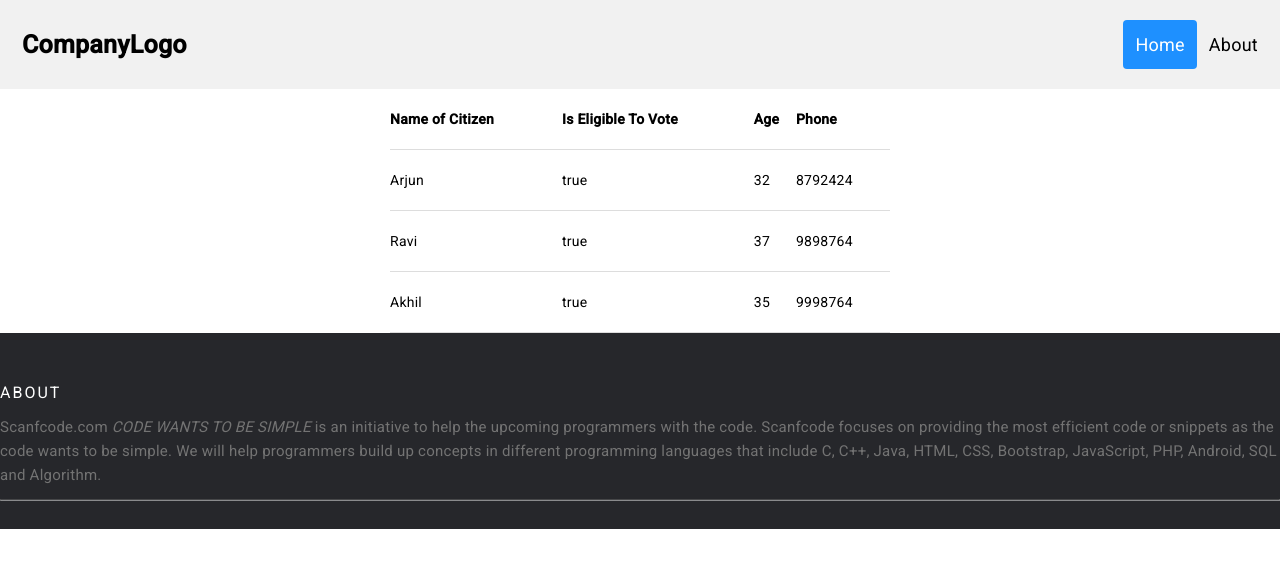
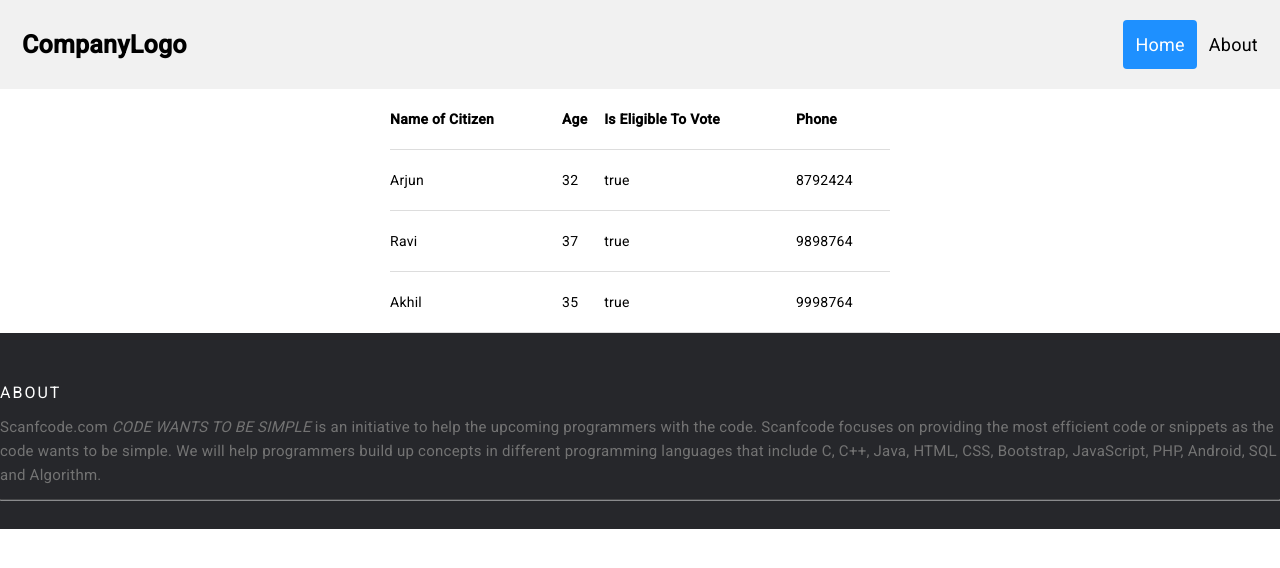
Before and after one commit to shabasy002/Table-Live, an Angular app: page /about in a window 1280 px wide. Shown: the top 568 px of the page. Built offline with nearby package versions, Linux system fonts and the light colour scheme.

Commit message:
calling-from-child-component

```diff
--- a/src/app/components/election-table/election-table.component.html
+++ b/src/app/components/election-table/election-table.component.html
@@ -1,27 +1,4 @@
- <!-- <table mat-table [dataSource]="dataSource" class="mat-elevation-z8">
 
-
-
-    <ng-container matColumnDef="age">
-      <th mat-header-cell *matHeaderCellDef>Age </th>
-      <td mat-cell *matCellDef="let element"> {{element.age}} </td>
-    </ng-container>
-    <ng-container matColumnDef="name">
-      <th mat-header-cell *matHeaderCellDef> Name </th>
-      <td mat-cell *matCellDef="let element"> {{element.name}} </td>
-    </ng-container>
-    <ng-container matColumnDef="phone">
-      <th mat-header-cell *matHeaderCellDef> Phone </th>
-      <td mat-cell *matCellDef="let element"> {{element.phone}} </td>
-    </ng-container>
-    <ng-container matColumnDef="isWhatsappUser">
-        <th mat-header-cell *matHeaderCellDef> Whatsapp</th>
-        <td mat-cell *matCellDef="let element"> {{element.isWhatsappUser? 'Yes' : 'No'}} </td>
-    </ng-container>
-
-    <tr mat-header-row *matHeaderRowDef="displayedColumns"></tr>
-    <tr mat-row *matRowDef="let row; columns: columnConfigurations;"></tr>
-  </table>  -->
 
    <table>
     <tbody>
@@ -31,7 +8,7 @@
       </tr>
 
       </ng-container>
-     <tr  *ngFor="let i of dataSource;let x= index;">
+     <tr  *ngFor="let i of ELEMENT_DATA;let x= index;">
       <ng-container *ngFor="let k of columnConfigurations ">
         <td >{{k.cell[x]}}</td>
 
--- a/src/app/components/election-table/election-table.component.ts
+++ b/src/app/components/election-table/election-table.component.ts
@@ -1,33 +1,16 @@
 import { CommonModule } from '@angular/common';
-import {Component, OnInit} from '@angular/core';
+import {Component, Input, OnInit, input} from '@angular/core';
 import { FormsModule } from '@angular/forms';
 import {MatTableModule} from '@angular/material/table';
 import { MatTableDataSource } from '@angular/material/table';
+import {ColumnConfiguration} from '../../model/column-configutation'
+import {VotersList} from '../../model/voters-list'
 
-export interface VotersList {
-  name: string;
-  age: number;
-  phone: number;
-  isWhatsappUser: boolean;
-  constituency:string;
-  isEligibleToVote:boolean;
-}
 
-const ELEMENT_DATA: VotersList[] = [
-	{ name: 'Arjun', age: 32, phone: 8792424, isWhatsappUser: true, constituency: 'Thiruvanthapuram', isEligibleToVote: true},
-	{ name: 'Ravi', age: 37, phone: 9898764, isWhatsappUser: false, constituency: 'Kollam', isEligibleToVote: true},
-  { name: 'Akhil', age: 35, phone: 9998764, isWhatsappUser: true, constituency: 'Kocchi', isEligibleToVote: true}
-];
-function myFunction(){
 
-}
 
-interface ColumnConfiguration {
-	columnDef: string;
-	title: string;
-  cell:any;
-	//displayStyle: DisplayStyle
-}
+
+
 
 @Component({
   selector: 'app-election-table',
@@ -36,22 +19,11 @@ interface ColumnConfiguration {
   templateUrl: './election-table.component.html',
   styleUrl: './election-table.component.scss'
 })
+
 export class ElectionTableComponent implements OnInit {
-  columnConfigurations: Array<ColumnConfiguration> = [
-    { columnDef: 'name', title: 'Name of Citizen', cell:ELEMENT_DATA.map(function (user) {
-      return user.name;
-  })},
-     { columnDef: 'isEligibleToVote', title: 'Is Eligible To Vote', cell:ELEMENT_DATA.map(function (user) {
-      return user.isEligibleToVote;
-  })},
-     { columnDef: 'age', title: 'Age', cell:ELEMENT_DATA.map(function (user) {
-      return user.age;
-  })},
-     { columnDef: 'phone', title: 'Phone', cell:ELEMENT_DATA.map(function (user) {
-      return user.phone;
-  })}
-  ];
-  dataSource = ELEMENT_DATA;
+  @Input() columnConfigurations: Array<any> = [];
+  @Input() ELEMENT_DATA: Array<any> = [];
+  //dataSource = this.ELEMENT_DATA;
   displayedColumns: Array<string> = [];
   property:number = 0;
 
@@ -61,7 +33,7 @@ export class ElectionTableComponent implements OnInit {
   ngOnInit(): void {
     let val:string="name";
 
-    let newArr:Array<VotersList>=ELEMENT_DATA;
+    //let newArr:Array<VotersList>=ELEMENT_DATA;
 
 
     //console.log( newArr);
--- /dev/null
+++ b/src/app/model/column-configutation.ts
@@ -0,0 +1,6 @@
+export interface ColumnConfiguration {
+	columnDef: string;
+	title: string;
+  cell:any;
+	//displayStyle: DisplayStyle
+}
--- /dev/null
+++ b/src/app/model/voters-list.ts
@@ -0,0 +1,8 @@
+export interface VotersList {
+	name: string;
+	age: number;
+	phone: number;
+	isWhatsappUser: boolean;
+	constituency:string;
+	isEligibleToVote:boolean;
+  }
--- a/src/app/pages/about-us/about-us.component.html
+++ b/src/app/pages/about-us/about-us.component.html
@@ -1,2 +1 @@
-<!-- <app-table [tableHead]="tableHead" [tableValues]="tableValues"></app-table> -->
-<app-election-table></app-election-table>
+<app-election-table [columnConfigurations]="columnConfigurations" [ELEMENT_DATA]="ELEMENT_DATA"></app-election-table>
--- a/src/app/pages/about-us/about-us.component.ts
+++ b/src/app/pages/about-us/about-us.component.ts
@@ -1,6 +1,8 @@
 import { Component } from '@angular/core';
 import { TableComponent } from '../../components/table/table.component';
 import { ElectionTableComponent } from '../../components/election-table/election-table.component';
+import { ColumnConfiguration } from '../../model/column-configutation';
+import { VotersList } from '../../model/voters-list';
 
 @Component({
   selector: 'app-about-us',
@@ -10,35 +12,24 @@ import { ElectionTableComponent } from '../../components/election-table/election
   styleUrl: './about-us.component.scss'
 })
 export class AboutUsComponent {
+   ELEMENT_DATA: VotersList[] = [
+    { name: 'Arjun', age: 32, phone: 8792424, isWhatsappUser: true, constituency: 'Thiruvanthapuram', isEligibleToVote: true},
+    { name: 'Ravi', age: 37, phone: 9898764, isWhatsappUser: false, constituency: 'Kollam', isEligibleToVote: true},
+    { name: 'Akhil', age: 35, phone: 9998764, isWhatsappUser: true, constituency: 'Kocchi', isEligibleToVote: true}
+  ];
+  columnConfigurations: Array<ColumnConfiguration> = [
+    { columnDef: 'name', title: 'Name of Citizen', cell:this.ELEMENT_DATA.map(function (user) {
+      return user.name;
+  })},
 
-  tableHead=[
-    "Name", "Phone Number", "Network Name", "Address", "Use whatsapp"
+     { columnDef: 'age', title: 'Age', cell:this.ELEMENT_DATA.map(function (user) {
+      return user.age;
+  })},
+  { columnDef: 'isEligibleToVote', title: 'Is Eligible To Vote', cell:this.ELEMENT_DATA.map(function (user) {
+    return user.isEligibleToVote;
+})},
+     { columnDef: 'phone', title: 'Phone', cell:this.ELEMENT_DATA.map(function (user) {
+      return user.phone;
+  })}
   ];
-  tableValues = [
-
-   {
-     name: "Nikhil",
-     phoneNumber: "9022355615",
-     networkName: "Jio",
-     address:"Some Address",
-     useWhatsapp:false
-   },
-   {
-     name: "Varun",
-     phoneNumber: "6022355615",
-     networkName: "ACT",
-     address:"Some Address",
-
-     useWhatsapp:false
-   },
-   {
-    name: "Charan",
-    phoneNumber: "6022355615",
-    networkName: "Airtel",
-    address:"Some Address",
-
-    useWhatsapp:true
-  },
-
-   ];
 }
```
